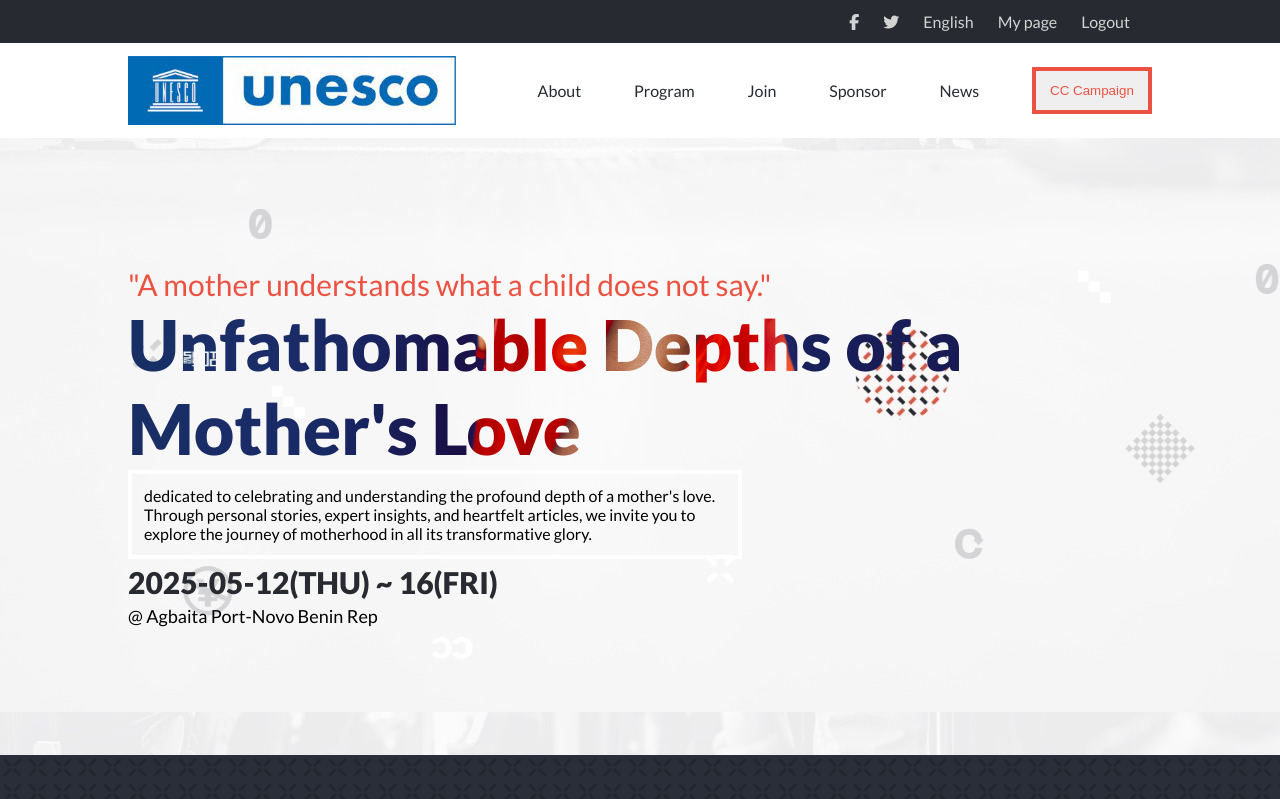
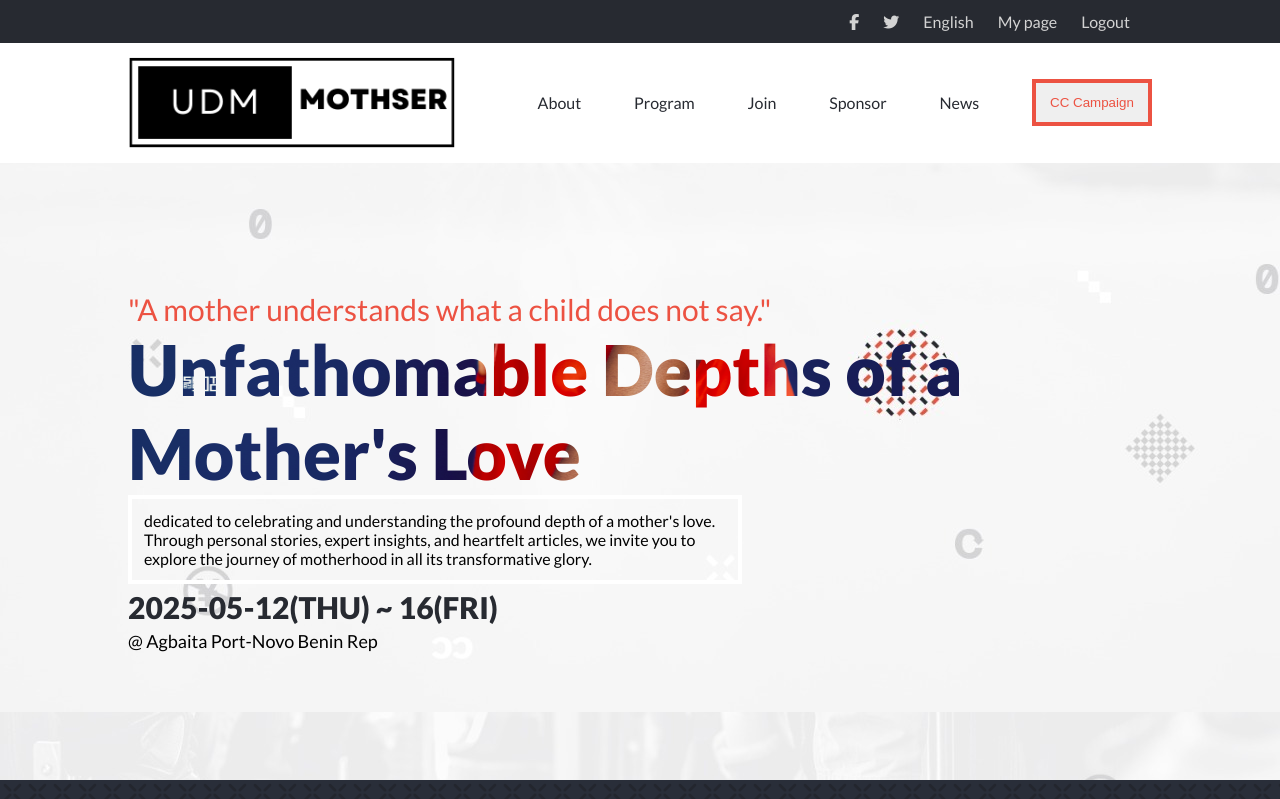
Before and after one commit to Paulinelali/Microverse-capstone-one, a website: page index.html in a window 1280 px wide. Shown: the top 799 px of the page. Drawn offline with nearby package versions, Linux system fonts and the light colour scheme.

Commit message:
Change logo

```diff
--- a/index.html
+++ b/index.html
@@ -40,7 +40,7 @@
                     </div>
 
                     <div class="main-nav-link-wrapper">
-                        <a href="index.html"><img src="/assets/logo.jpeg" alt="" class="logo"></a>
+                        <a href="index.html"><img src="./assets/logo1.png" alt="" class="logo"></a>
                         <div class="cancel-mobile-menu-icon init-hide"><span>X</span></div>
                         <ul class="main-nav-list">
                             <li class="nav-link"><a href="./about.html">About</a></li>
```
Also changed, not shown: about.html (+1 -1 lines), assets/logo1.png (added).
